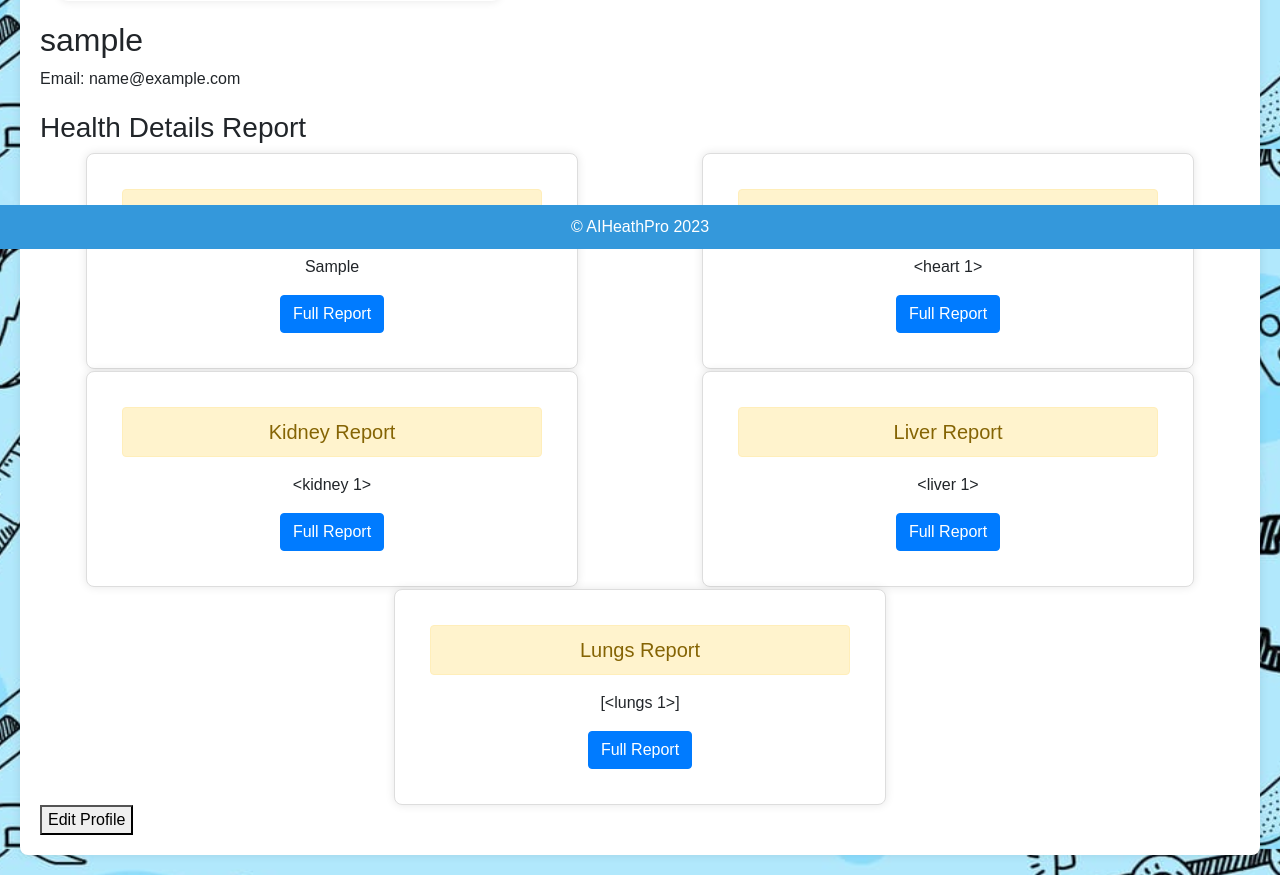
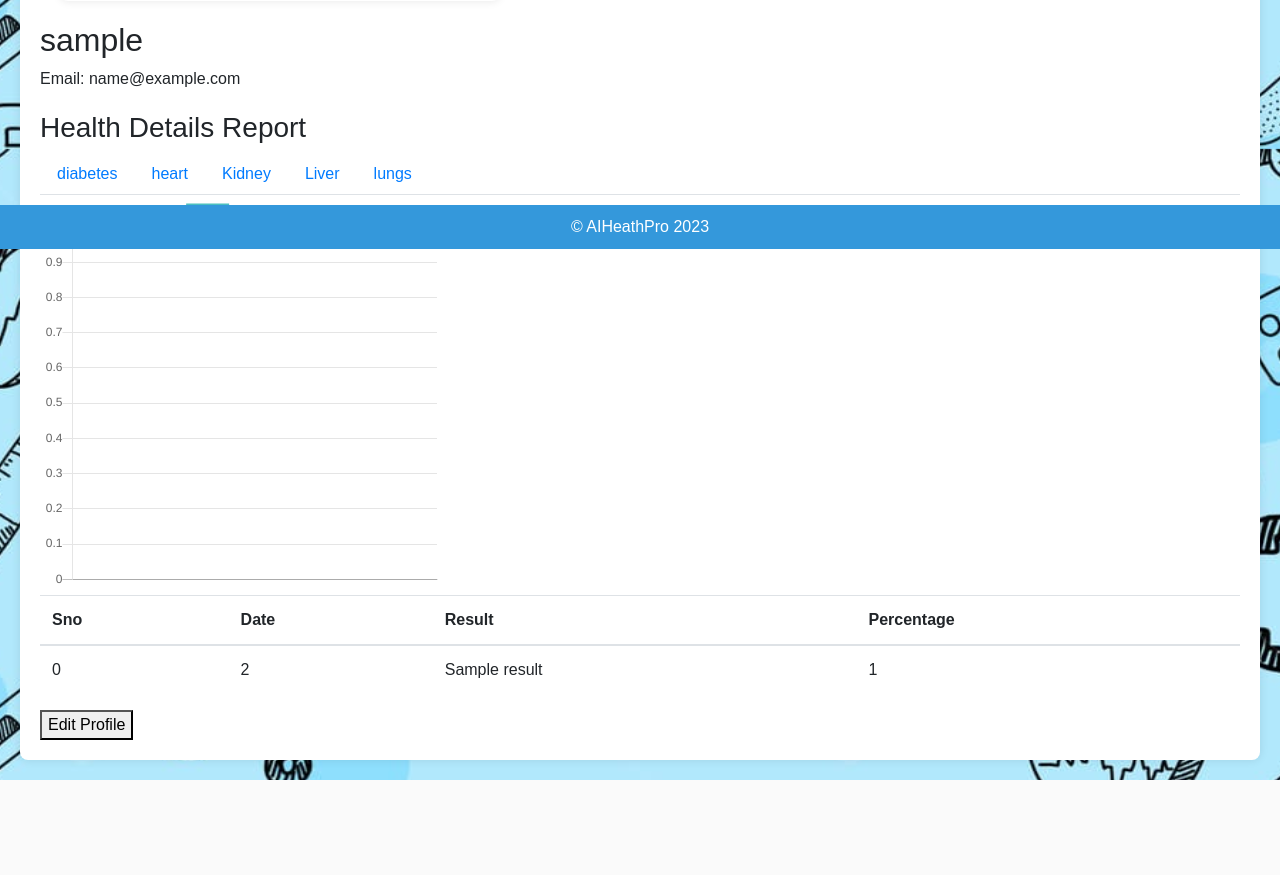
Before and after one commit to 6thSemsterMajorproject/Major-Project, a Flask app: template flaskapp/templates/account.html in a window 1280 px wide. Shown: the part 551-1426 px from the top of the page. After the commit the page ends 1331 px from the top, so only its background shows below. Run offline with Flask 3, Linux system fonts and the light colour scheme; tables that the repository leaves empty hold one stand-in row (values such as "Sample post"); the template is opened without the code that fills it: values that come from a table or form of the project are taken from there, most other values are stand-ins (such as "Sample title", 1, 10 or a date in 2020); parts of the project's set-up code (start-up, migrations or seed data) failed here and were passed over; grey boxes are pictures that could not be loaded.

Commit message:
Update account.html

```diff
--- a/flaskapp/templates/account.html
+++ b/flaskapp/templates/account.html
@@ -1,6 +1,7 @@
 {% extends "layout1.html" %}
 {%block content%}
 <head>
+    <script src="https://cdn.jsdelivr.net/npm/chart.js@2.9.4/dist/Chart.min.js"></script>
     <title>User Health Profile</title>
     <style>
         body {
@@ -67,7 +68,7 @@
 
     <div id="profile-section">
         <div style="size: 20rem;">
-            <img  id="profile-picture" src="https://static.vecteezy.com/system/resources/thumbnails/010/260/479/small/default-avatar-profile-icon-of-social-media-user-in-clipart-style-vector.jpg" alt="User Profile Picture">
+            <img  id="profile-picture" src="https://static.vecteezy.com/system/resources/thumbnails/010/260/479/small/default-avatar-profile-icon-of-social-meres-user-in-clipart-style-vector.jpg" alt="User Profile Picture">
         </div>
 
         <h2>{{username}}</h2>
@@ -75,61 +76,73 @@
 
         <div id="health-report">
           <h3>Health Details Report</h3>
-          <div class="row" style="gap: 2px;">
+          <ul class="nav nav-tabs">
+            <li class="nav-item">
+              <a class="nav-link {{dia}}" aria-current="page" href="/Account/0">diabetes</a>
+            </li>
+            <li class="nav-item">
+              <a class="nav-link  {{hea}} " href="/Account/1">heart</a>
+            </li>
+            <li class="nav-item">
+              <a class="nav-link  {{kid}}" href="/Account/2">Kidney</a>
+            </li>
+            <li class="nav-item">
+              <a class="nav-link  {{liv}}" href="/Account/3" >Liver</a>
+            </li>
+            <li class="nav-item">
+                <a class="nav-link {{lun}} " href="/Account/4">lungs</a>
+              </li>
+          </ul>
+          <canvas id="LineChart" width="400" height="400">
 
-              <!-- Diabetes Report -->
-              <div class="card health-card {{dia_result|lower}}">
-                  <div class="card-body">
-                      <i class="fas fa-heartbeat"></i>
-                      <h5 class="card-title alert alert-warning" role="alert">Diabetes Report</h5>
-                      <p class="card-text">{{dia_result}}</p>
-                      <a href="#" class="btn btn-primary full-report-btn">Full Report</a>
-                  </div>
-              </div>
+          </canvas>
+          <script>
+              var ctx=document.getElementById("LineChart").getContext("2d");
+              var LineChart=new Chart(ctx,{
+                  type: "line",
+                  data:{
+                      labels: {{ labels|safe }},
+                      datasets: [
+                          {
+                              label: "data points",
+                              data: {{values | safe }},
+                              fill:false,
+                              borderColor: "rgb(75,192,192)",
+                              lineTension:0.1
+                          }
+                      ]
 
-              <!-- Heart Report -->
-              <div class="card health-card {{dia_result|lower}}">
-                  <div class="card-body">
-                      <i class="fas fa-heartbeat"></i>
-                      <h5 class="card-title alert alert-warning" role="alert">Heart Report</h5>
-                      <p class="card-text">{{heart}}</p>
-                      <a href="#" class="btn btn-primary full-report-btn">Full Report</a>
-                  </div>
-              </div>
 
-              <!-- Kidney Report -->
-              <div class="card health-card {{dia_result|lower}}">
-                  <div class="card-body">
-                      <i class="fas fa-heartbeat"></i>
-                      <h5 class="card-title alert alert-warning" role="alert">Kidney Report</h5>
-                      <p class="card-text">{{Kidney}}</p>
-                      <a href="#" class="btn btn-primary full-report-btn">Full Report</a>
-                  </div>
-              </div>
+                  },
+                  options:{
+                      responsive: false
+                  }
 
-              <!-- Liver Report -->
-              <div class="card health-card {{dia_result|lower}}">
-                  <div class="card-body">
-                      <i class="fas fa-heartbeat"></i>
-                      <h5 class="card-title alert alert-warning" role="alert">Liver Report</h5>
-                      <p class="card-text">{{Liver}}</p>
-                      <a href="#" class="btn btn-primary full-report-btn">Full Report</a>
-                  </div>
-              </div>
+              });
+          </script>
 
-              <!-- Lungs Report -->
-              <div class="card health-card {{dia_result|lower}}">
-                  <div class="card-body">
-                      <i class="fas fa-heartbeat"></i>
-                      <h5 class="card-title alert alert-warning" role="alert">Lungs Report</h5>
-                      <p class="card-text">{{Lungs}}</p>
-                      <a href="#" class="btn btn-primary full-report-btn">Full Report</a>
-                  </div>
-              </div>
+          <table class="table">
+            <thead>
+              <tr>
+                <th scope="col">Sno</th>
+                <th scope="col">Date</th>
+                <th scope="col">Result</th>
+                <th scope="col">Percentage</th>
+              </tr>
+            </thead>
+            <tbody>
+                {% for index in range(res.date|length) %}
+                <tr>
+                    <td>{{index}}</td>
+                    <td>{{ res.date[index] }}</td>
+                    <td>{{ res.result[index] }}</td>
+                    <td>{{ res.percentage[index] }}</td>
+                </tr>
+                {% endfor %}
+            </tbody>
+          </table>
 
-              <!-- Repeat the above structure for other health reports -->
 
-          </div>
       </div>
 
 
```
